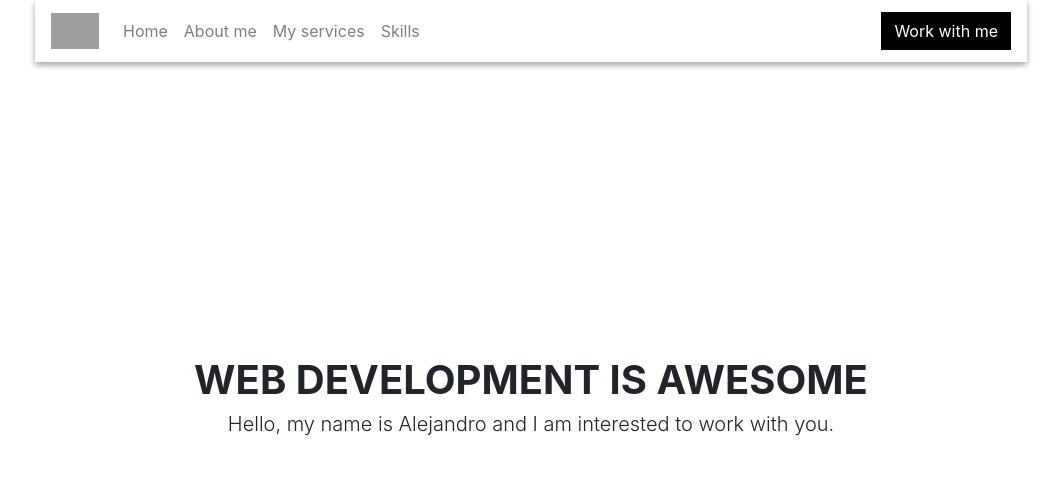
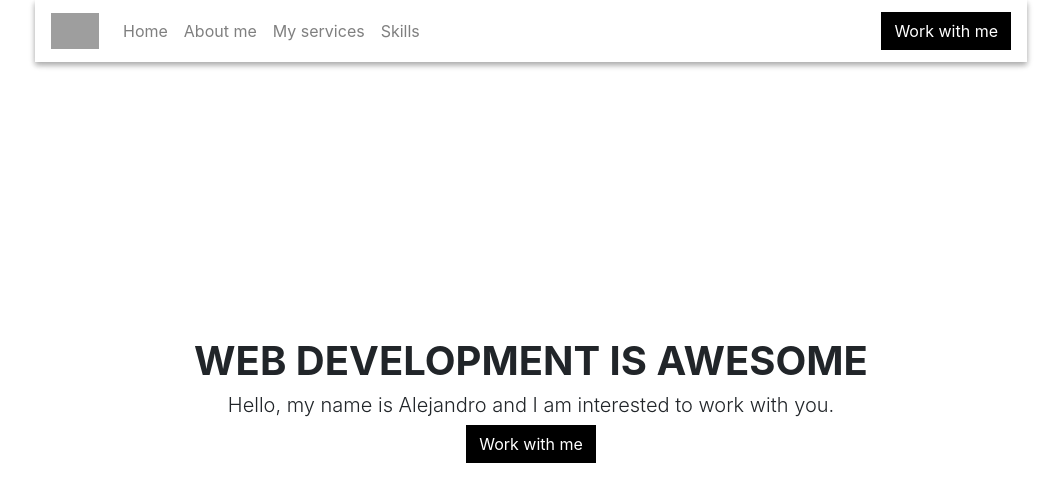
Before and after one commit to AlejandroMilan/MilanPortfolio, a Nuxt app: page / in a window 1280 px wide. Shown: the top 502 px of the page, without its empty margins (109-1170 px from the left). Built offline with nearby package versions, Linux system fonts and the light colour scheme; grey boxes are pictures that could not be loaded.

Commit message:
CTA Button component ready

```diff
--- a/components/layout/CTAButton.vue
+++ b/components/layout/CTAButton.vue
@@ -0,0 +1,8 @@
+<template>
+  <b-button variant="primary" to="/"> Work with me </b-button>
+</template>
+
+<script lang="ts">
+import Vue from 'vue'
+export default Vue.extend({})
+</script>
```
